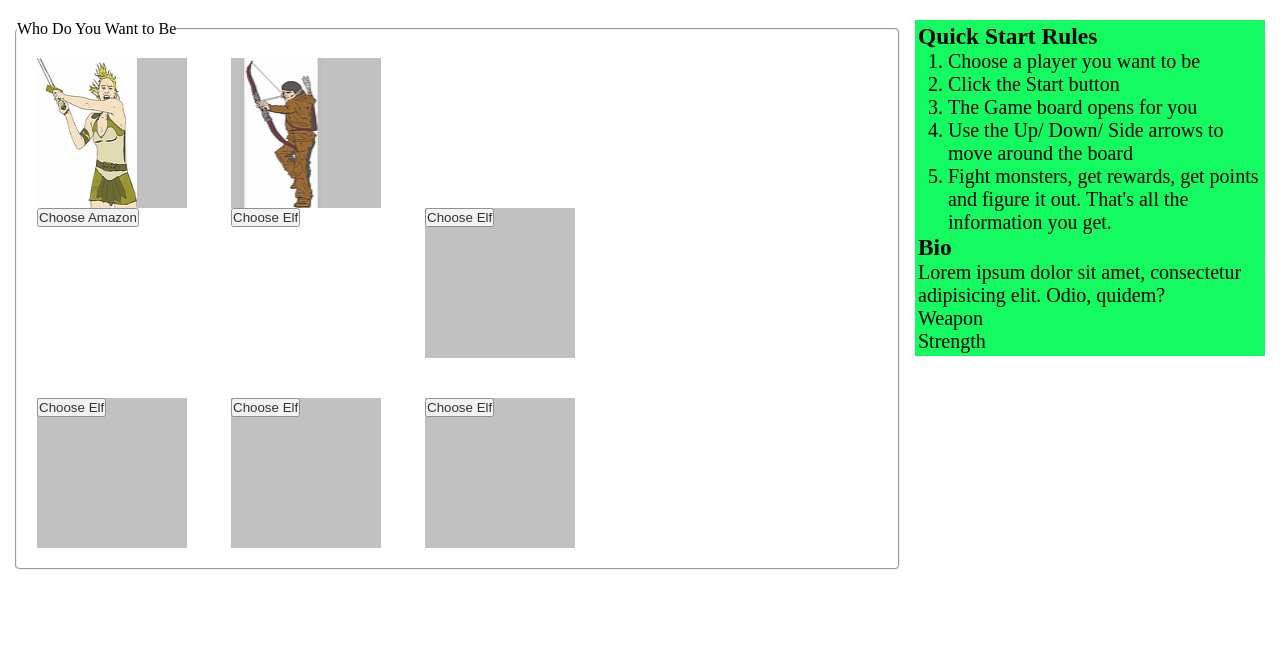
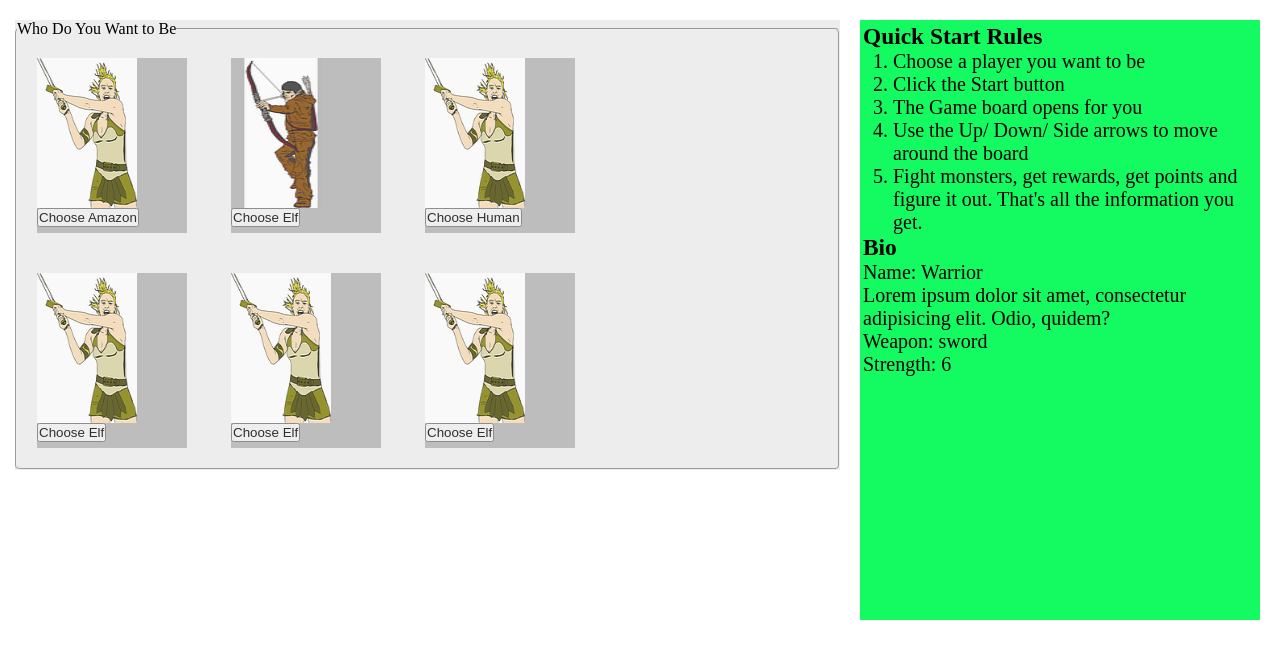
Before and after one commit to rlarsen4/monster, a PHP site: page /denette.php in a window 1280 px wide. Shown: the part 150-800 px from the top of the page. Run offline with PHP 8.4, Linux system fonts and the light colour scheme; some libraries are stand-ins or nearby versions.

Commit message:
made changes to the homePage aside

```diff
--- a/denette.php
+++ b/denette.php
@@ -12,6 +12,7 @@
 	<header>
 		<?php include "header.php";?>
 	</header>
+
 	<aside class="homePageAside">
 		<div class="gameRulesAside">
 			<h3>Quick Start Rules</h3>
@@ -26,9 +27,10 @@
 
 		<div class="bio">
 			<h3>Bio</h3>
+			<div>Name: Warrior</div>
 			<div>Lorem ipsum dolor sit amet, consectetur adipisicing elit. Odio, quidem?</div>
-			<div>Weapon</div>
-			<div>Strength</div>
+			<div>Weapon: sword</div>
+			<div>Strength: 6</div>
 		</div>
 	</aside>
 
@@ -37,7 +39,6 @@
 			<legend>Who Do You Want to Be</legend>
 
 			<div>
-
 				<div id="amazon" class="playerImageBox">
 					<img src="barbarian-152853_150.png" alt="">
 					<button class="player">Choose Amazon</button>
@@ -49,19 +50,22 @@
 				</div>
 
 				<div class="playerImageBox">
-				<button class="player">Choose Elf</button>
+					<img src="barbarian-152853_150.png" alt="">
+					<button class="player">Choose Human</button>
 				</div>
 			</div>
 
-
 			<div>
 				<div class="playerImageBox">
+					<img src="barbarian-152853_150.png" alt="">
 					<button class="player">Choose Elf</button>
 				</div>
 				<div class="playerImageBox">
+					<img src="barbarian-152853_150.png" alt="">
 					<button class="player">Choose Elf</button>
 				</div>
 				<div class="playerImageBox">
+					<img src="barbarian-152853_150.png" alt="">
 					<button class="player">Choose Elf</button>
 				</div>
 			</div>
@@ -71,7 +75,5 @@
 	</fieldset>
 	</div>
 
-	<!-- <button disabled="disabled" id="startButton">Start Game</button> -->
-
 </body>
 </html>
--- a/styles.css
+++ b/styles.css
@@ -22,42 +22,23 @@ header {
 	background-color: #754818;
 }
 
-aside.homePageAside {
-	float: right;
-	width: 350px;
-	margin: 0px 15px;
-	border: 1px;
-	padding: 3px;
-	background-color: #14FA61;
-	font-size: 20px;
-}
-
 li {
     list-style-position: outside;
     margin-left: 30px;
 }
 
 .playerChoices {
-<<<<<<< HEAD
-=======
-<<<<<<< HEAD
->>>>>>> 9e7f33be42ddbf8cd5f7327f94607f7567a33d2f
+	/*float: left;*/
 	background-color: #EDEDED;
 	margin: 0 300px 15px 15px;
 	overflow: hidden;
-
-=======
-
->>>>>>> eb5fe4cc494307ca0800462750c3634c8764537f
 }
 
 .playerImageBox {
-	/*position: relative;*/
-	/*float: left;*/
 	display: inline-block;
 	margin: 20px;
 	background-color: #B2B2B2;
-	height: 150px;
+	height: 175px;
 	width: 150px;
 	opacity: 0.8;
 }
@@ -65,13 +46,11 @@ li {
 .playerImageBox:hover {
 	box-shadow: 0 0 10px #ccc;
 	opacity: 1;
-
 }
 
 .playerImageBox.selected {
 	background-color: orange;
 	transition: 2s;
-
 }
 
 .playerImageBox img {
@@ -87,6 +66,16 @@ li {
 	display: none;
 }
 
+aside.homePageAside {
+	float: right;
+	width: 400px;
+	height: 600px;
+	margin: 0px 20px;
+	border: 1px;
+	padding: 3px;
+	background-color: #14FA61;
+	font-size: 20px;
+}
 
 
 
```
Lines whose indentation alone changed are shown as unchanged.
